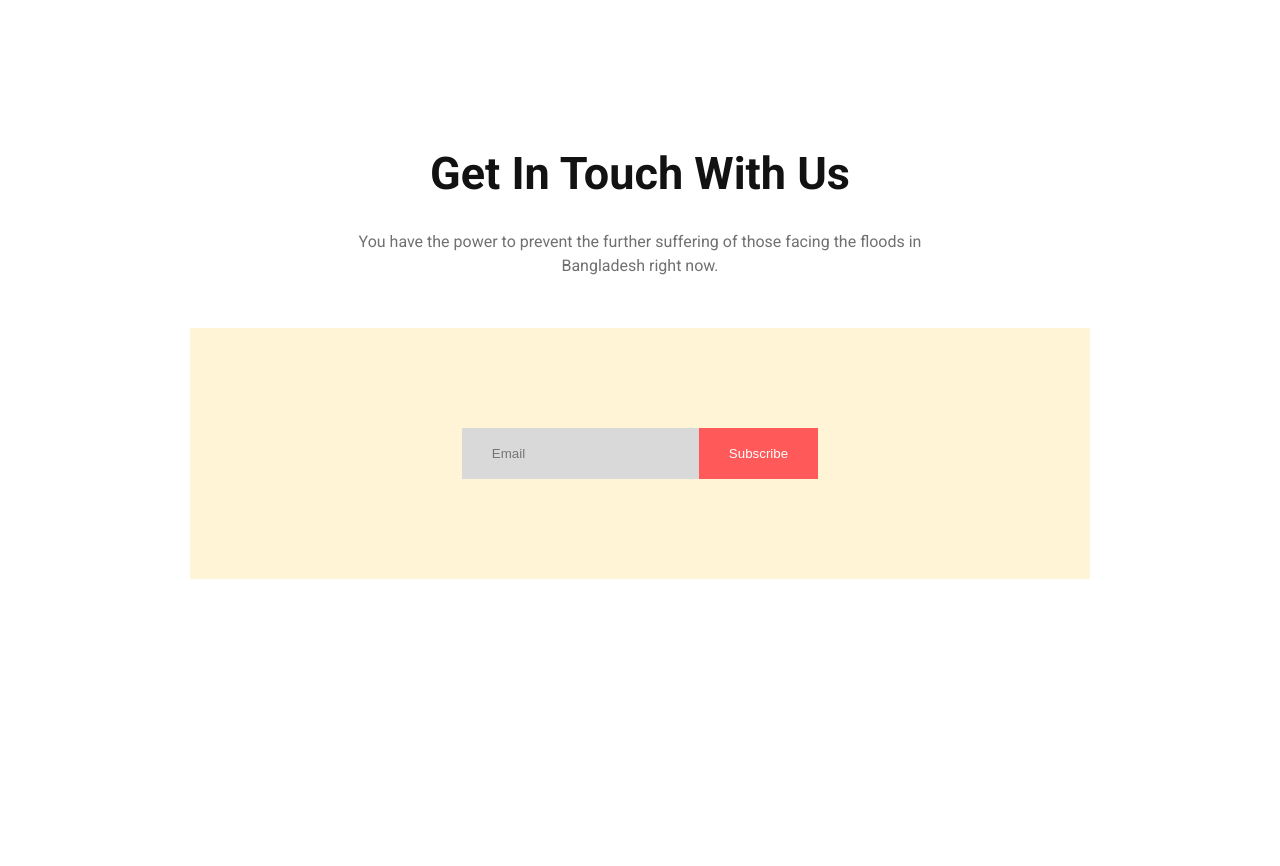
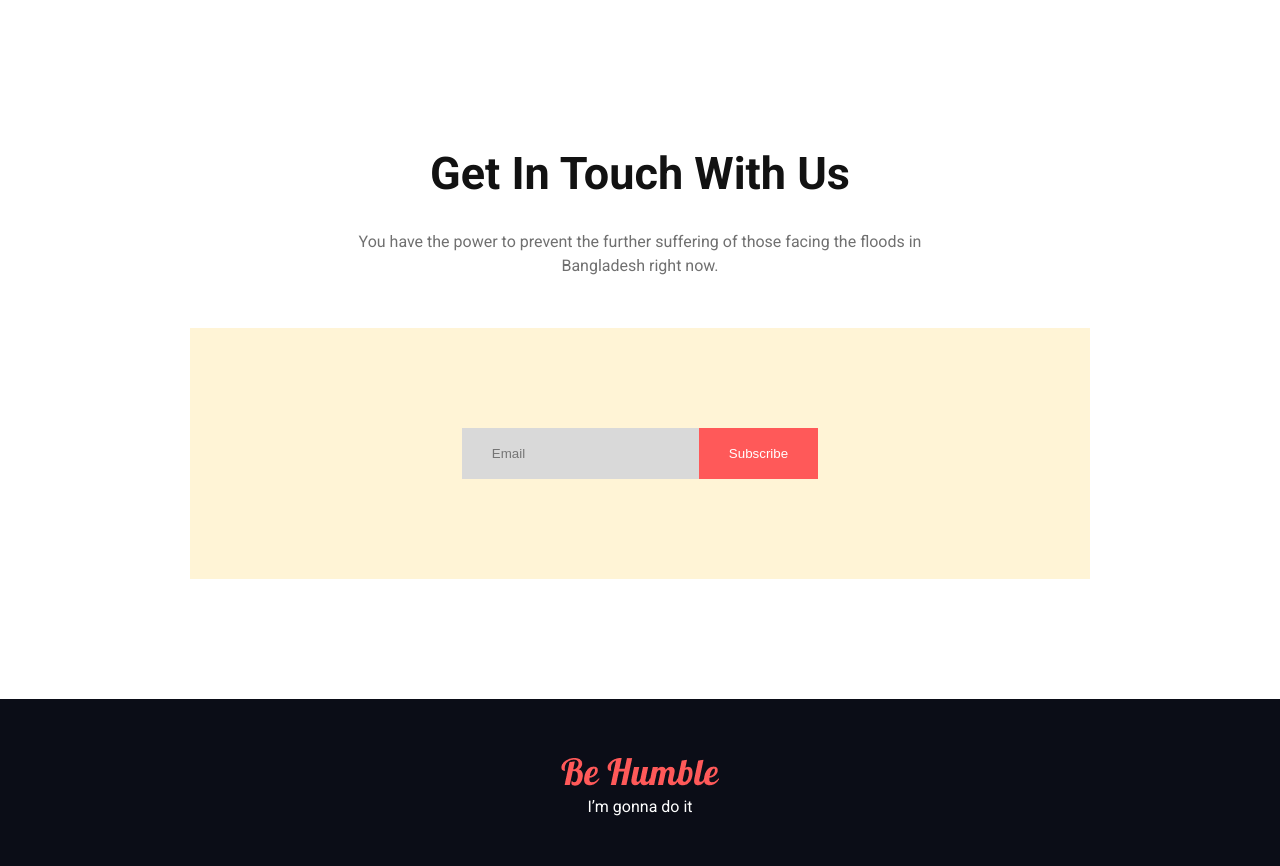
Before and after one commit to hasibulhasanshanto/donate-flood-people-landing, a plain HTML site: page index.html in a window 1280 px wide. Shown: the part 1819-2685 px from the top of the page. Before the commit the page ends 2438 px from the top, so only its background shows below. Drawn offline with Linux system fonts and the light colour scheme.

Commit message:
footer area done

```diff
--- a/assets/css/style.css
+++ b/assets/css/style.css
@@ -194,7 +194,7 @@ body {
 =============================*/
 #newsletter-area {
     padding-top: 70px;
-    padding-bottom: 40px;
+    padding-bottom: 120px;
 }
 #newsletter-area .top-area{
     margin-bottom: 50px;
@@ -230,3 +230,25 @@ body {
 }
 
 /* ### Newsletter Area Ends ### */
+
+
+/*============================
+* --- Footer Area Start ---
+=============================*/
+
+footer{
+    background-color: #0B0D17;;
+    padding: 50px;
+    display: flex;
+    justify-content: center;
+    align-items: center;
+}
+
+.footer-area{
+    text-align: center;
+}
+.footer-area p{
+    color: #ffffff;
+}
+
+/* ### Footer Area Ends ### */
--- a/index.html
+++ b/index.html
@@ -114,4 +114,10 @@
     <!--/. Newsletter section ends -->
 </body>
 
+<footer>
+    <div class="footer-area">
+        <img src="./assets/images/footer.png" alt="company logo">
+        <p>I’m gonna do it</p>
+    </div>
+</footer>
 </html>
```
Also changed, not shown: assets/images/footer.png (added).
